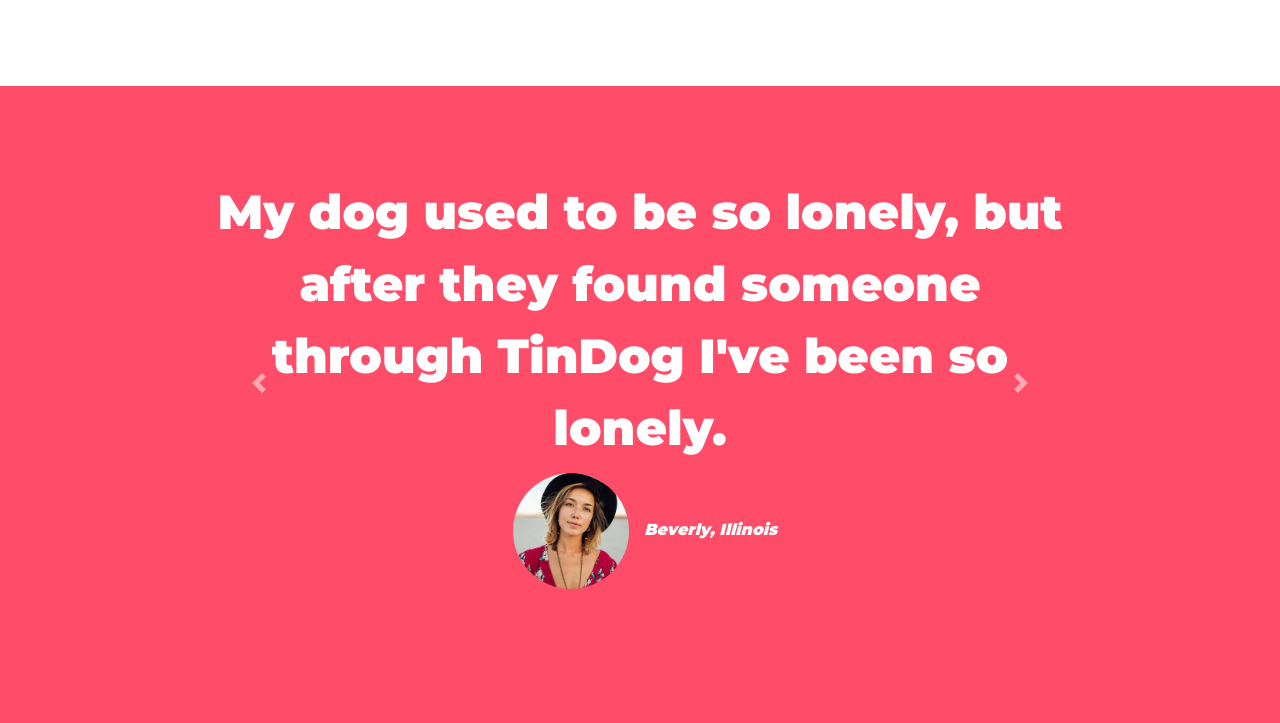
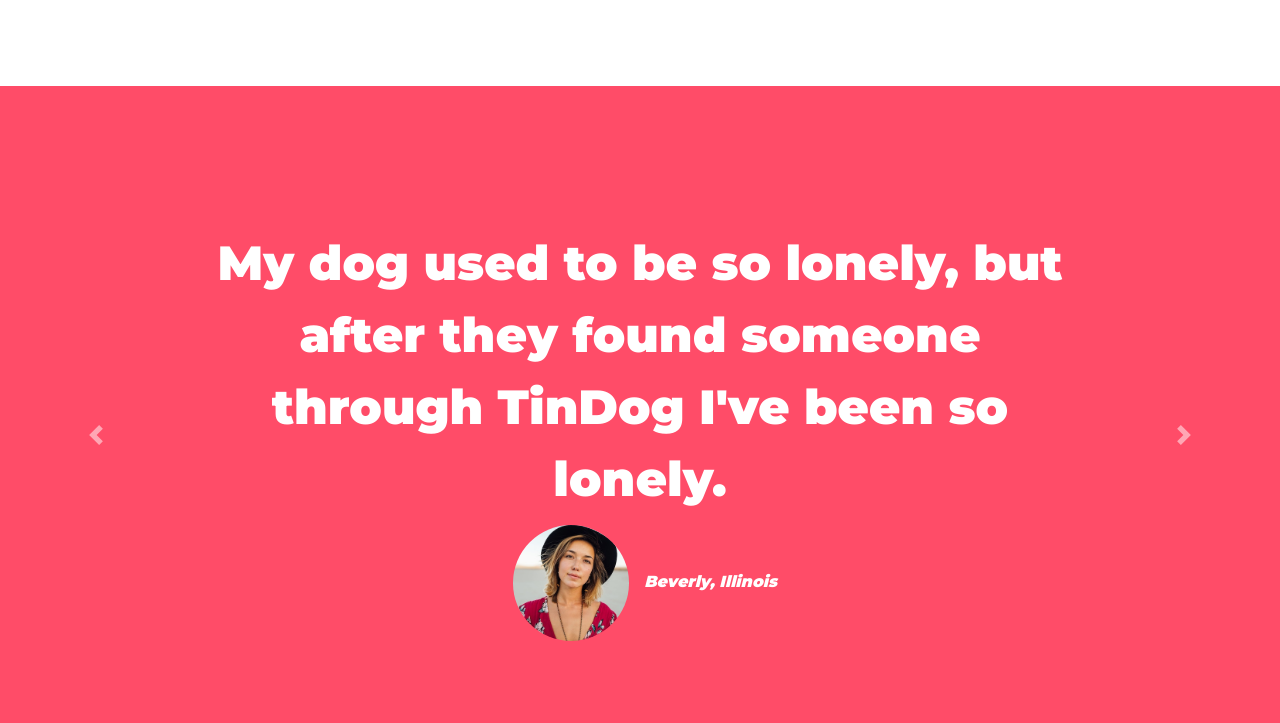
Before and after one commit to adas9542/DogTinder, a plain HTML site: page index.html in a window 1280 px wide. Shown: the part 1154-1877 px from the top of the page. Drawn offline with nearby package versions, Linux system fonts and the light colour scheme.

Commit message:
Update styles.css

```diff
--- a/css/styles.css
+++ b/css/styles.css
@@ -87,7 +87,6 @@ p{
 /*-- Testimonials */
 
 #testimonials{
-    padding: 7% 15%;
     text-align: center;
     background: #ff4c68;
 
@@ -110,7 +109,12 @@ h2{
 .pic_testimonial{
     width: 13%;
     border-radius: 100%;
-    margin: 1px 10px;
+    margin: 2px 10px;
+}
+
+.carousel-item{
+    padding: 11% 15%;
+
 }
 
 .news_logo{
```
